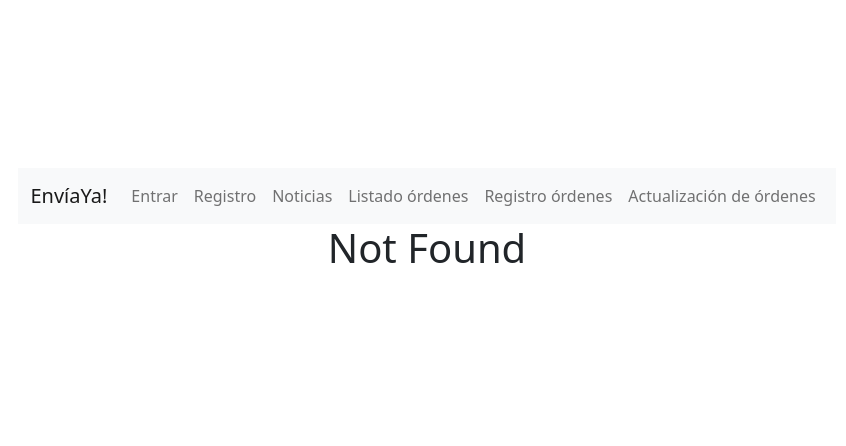
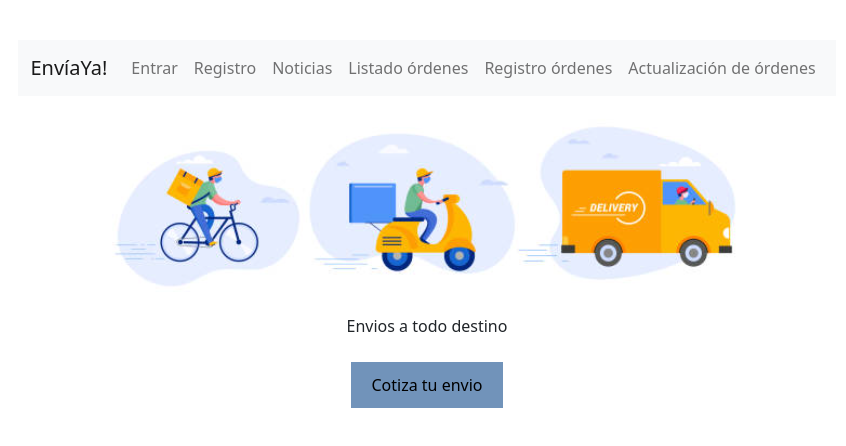
Before and after one commit to Nmartinez28/sprint2mintic, a React (Vite) app: page / in a window 1280 px wide. Before the commit this address had no page. Shown: the part 176-622 px from the top of the page, without its empty margins (213-1059 px from the left). Built offline with nearby package versions, Linux system fonts and the light colour scheme.

Commit message:
Landing page

```diff
--- a/src/App.jsx
+++ b/src/App.jsx
@@ -1,6 +1,7 @@
 import './App.css'
 import { BrowserRouter, Link, Route, Routes } from 'react-router-dom'
 import Entrar from './componentes/Entrar'
+import Home from './componentes/Home'
 import Menu from './componentes/Menu'
 import Registro from './componentes/Registro'
 import Listado_ordenes from './componentes/Listado_ordenes'
@@ -14,6 +15,7 @@ function App() {
     <BrowserRouter>
       <Menu />
       <Routes>
+        <Route path='/' element={ <Home /> } />
         <Route path='/Entrar' element={<Entrar />}/>
         <Route path='/Registro' element={<Registro />}/>
         <Route path='/Noticias' element={<Noticias />}/>
--- /dev/null
+++ b/src/componentes/Home.jsx
@@ -0,0 +1,13 @@
+import { useRef } from "react"
+
+export default function Home() {
+    return (
+        <form action="">
+            <img src="src\assets\truck.PNG"></img>
+            <p>
+                <label className="form-label" htmlFor="">Envios a todo destino</label>
+            </p>
+            <button> Cotiza tu envio</button>
+        </form>
+    )
+}
--- a/src/componentes/Menu.jsx
+++ b/src/componentes/Menu.jsx
@@ -4,7 +4,7 @@ export default function Menu() {
     return (
         <nav className="navbar navbar-expand-lg navbar-light bg-light">
             <div className="container-fluid">
-                <a className="navbar-brand" href="#">EnvíaYa!</a>
+                <a className="navbar-brand" href="/">EnvíaYa!</a>
                 <button className="navbar-toggler" type="button" data-bs-toggle="collapse" data-bs-target="#navbarNav" aria-controls="navbarNav" aria-expanded="false" aria-label="Toggle navigation">
                     <span className="navbar-toggler-icon"></span>
                 </button>
--- a/src/index.css
+++ b/src/index.css
@@ -5,7 +5,7 @@
   font-weight: 400;
 
   color-scheme: light dark;
-  color: rgba(255, 255, 255, 0.87);
+  color: rgba(209, 210, 212, 0.87);
   background-color: #242424;
 
   font-synthesis: none;
@@ -59,12 +59,12 @@ button:focus-visible {
 @media (prefers-color-scheme: light) {
   :root {
     color: #213547;
-    background-color: #ffffff;
+    background-color: #d5d9e0f1;
   }
   a:hover {
     color: #747bff;
   }
   button {
-    background-color: #f9f9f9;
+    background-color: #06428691;
   }
 }
```
Also changed, not shown: src/assets/truck.PNG (added).
